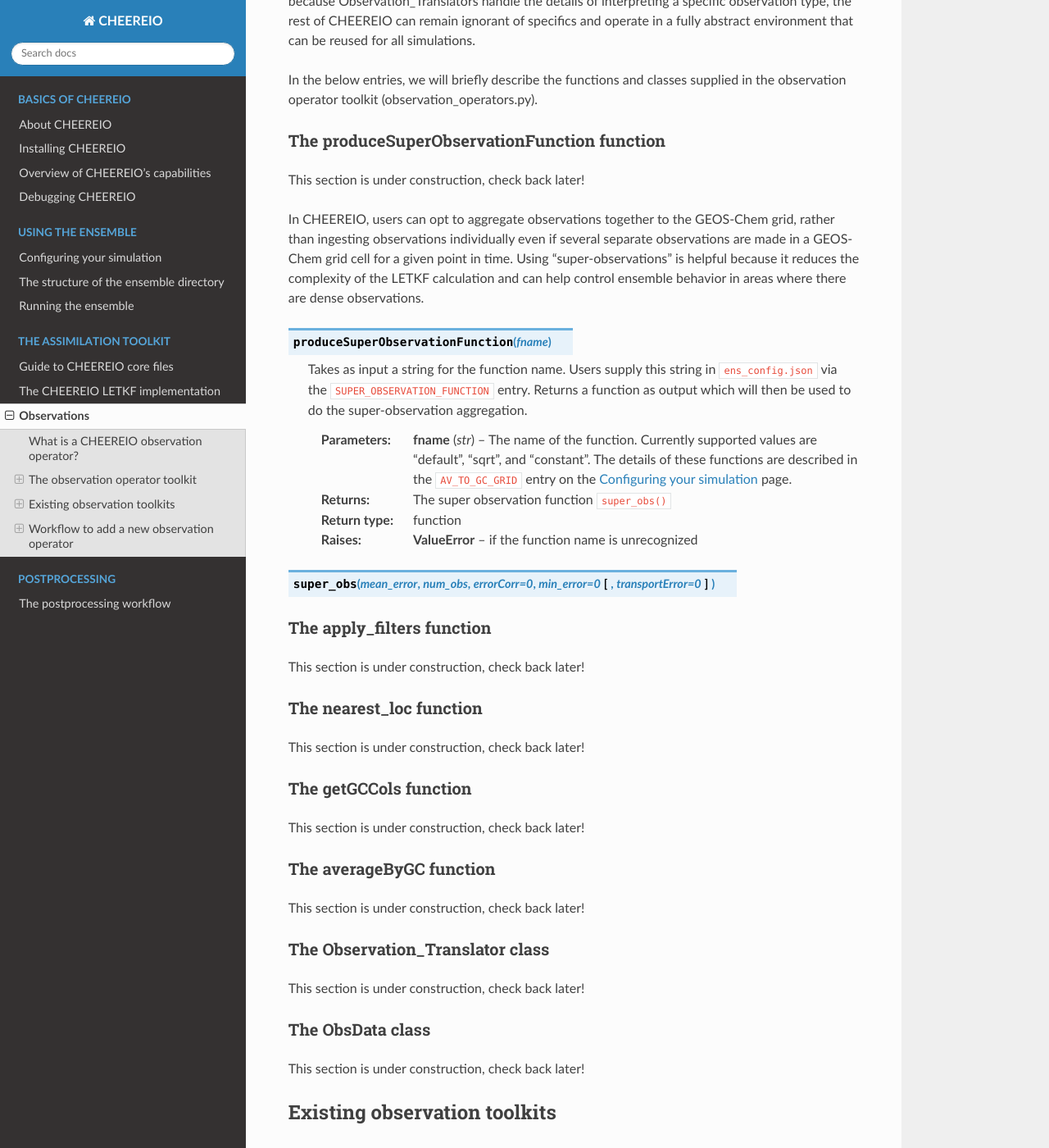
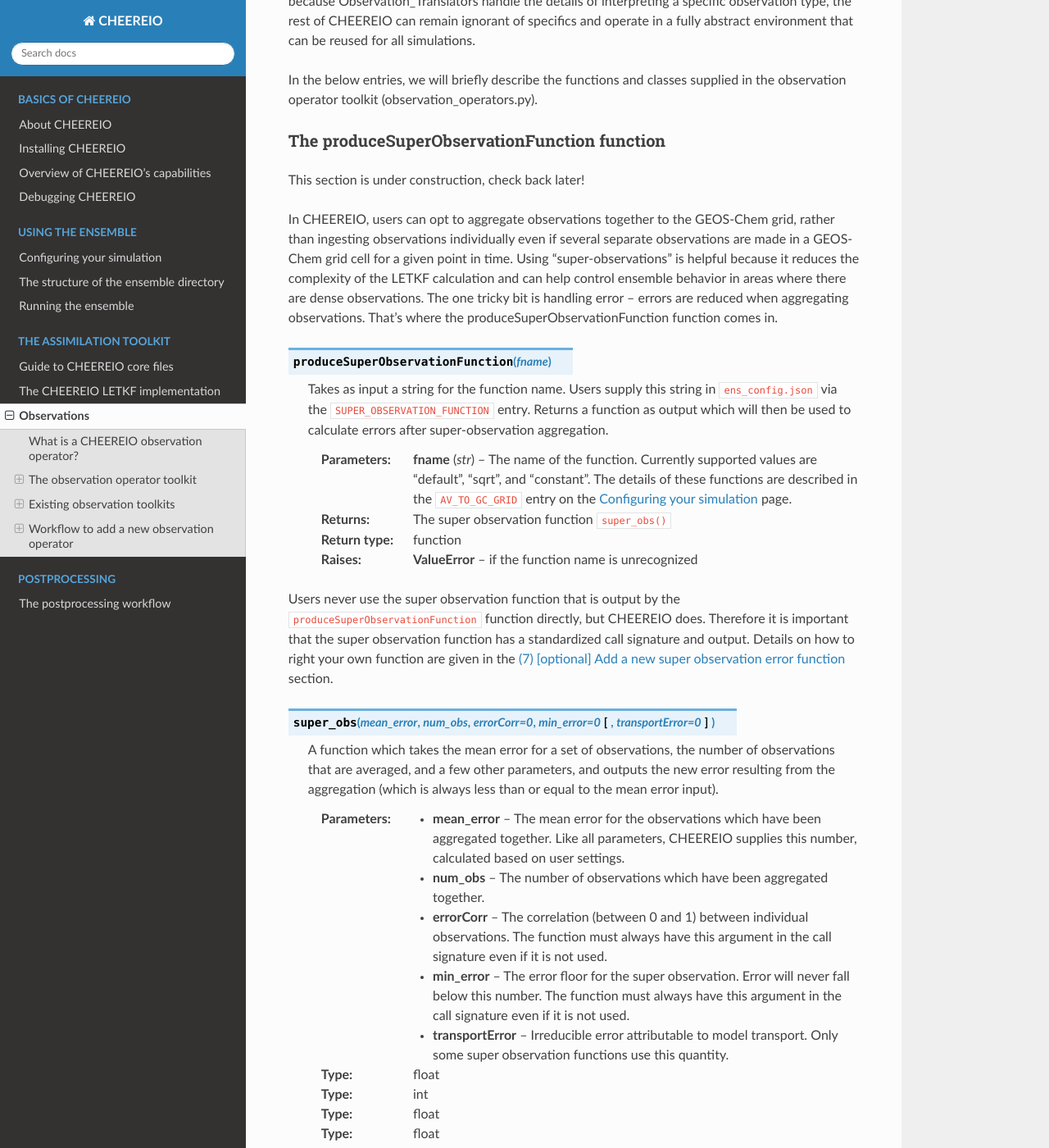
Before and after one commit to drewpendergrass/CHEEREIO, a Sphinx documentation site: the page built from docs/Observations.rst, in a window 1280 px wide and 1400 px high, scrolled down 1194 px. Shown: the whole window at 82% size. Built offline with Sphinx 7.4.7 and the Read the Docs theme 2.0.0, drawn with Linux system fonts in a browser that asks for light colours; some of the changed text lies outside the part shown.

Commit message:
documentation progress

```diff
--- a/docs/Observations.rst
+++ b/docs/Observations.rst
@@ -24,19 +24,35 @@ The produceSuperObservationFunction function
 
 This section is under construction, check back later!
 
-In CHEEREIO, users can opt to aggregate observations together to the GEOS-Chem grid, rather than ingesting observations individually even if several separate observations are made in a GEOS-Chem grid cell for a given point in time. Using "super-observations" is helpful because it reduces the complexity of the LETKF calculation and can help control ensemble behavior in areas where there are dense observations.
+In CHEEREIO, users can opt to aggregate observations together to the GEOS-Chem grid, rather than ingesting observations individually even if several separate observations are made in a GEOS-Chem grid cell for a given point in time. Using "super-observations" is helpful because it reduces the complexity of the LETKF calculation and can help control ensemble behavior in areas where there are dense observations. The one tricky bit is handling error -- errors are reduced when aggregating observations. That's where the produceSuperObservationFunction function comes in.
 
 .. py:function:: produceSuperObservationFunction(fname)
 
-   Takes as input a string for the function name. Users supply this string in ``ens_config.json`` via the ``SUPER_OBSERVATION_FUNCTION`` entry. Returns a function as output which will then be used to do the super-observation aggregation.
+   Takes as input a string for the function name. Users supply this string in ``ens_config.json`` via the ``SUPER_OBSERVATION_FUNCTION`` entry. Returns a function as output which will then be used to calculate errors after super-observation aggregation.
 
    :param str fname: The name of the function. Currently supported values are "default", "sqrt", and "constant". The details of these functions are described in the ``AV_TO_GC_GRID`` entry on the :ref:`Configuration` page.
    :return: The super observation function ``super_obs()``
    :rtype: function
    :raises ValueError: if the function name is unrecognized
 
+Users never use the super observation function that is output by the ``produceSuperObservationFunction`` function directly, but CHEEREIO does. Therefore it is important that the super observation function has a standardized call signature and output. Details on how to right your own function are given in the :ref:`New superobservation` section.
+
 .. py:function:: super_obs(mean_error,num_obs,errorCorr=0,min_error=0,[transportError=0])
 
+   A function which takes the mean error for a set of observations, the number of observations that are averaged, and a few other parameters, and outputs the new error resulting from the aggregation (which is always less than or equal to the mean error input).
+
+   :param mean_error: The mean error for the observations which have been aggregated together. Like all parameters, CHEEREIO supplies this number, calculated based on user settings.
+   :type: float
+   :param num_obs: The number of observations which have been aggregated together.
+   :type: int
+   :param errorCorr: The correlation (between 0 and 1) between individual observations. The function must always have this argument in the call signature even if it is not used.
+   :type: float
+   :param min_error: The error floor for the super observation. Error will never fall below this number. The function must always have this argument in the call signature even if it is not used.
+   :type: float
+   :param transportError: Irreducible error attributable to model transport. Only some super observation functions use this quantity.
+   :type: float
+   :return: The reduced error which will be associated with the super observation in the LETKF calculation
+   :rtype: float
 
 The apply_filters function
 ~~~~~~~~~~~~~
```
